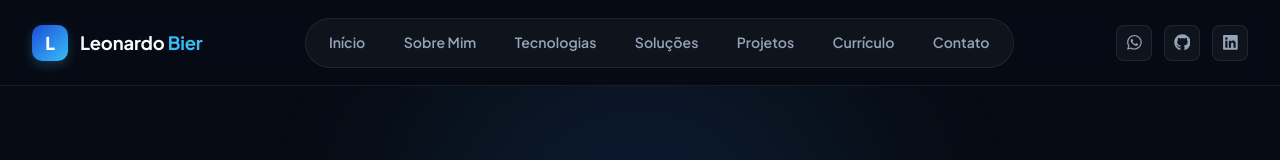
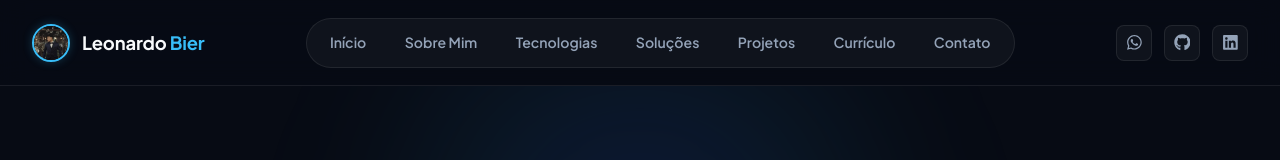
Before and after one commit to leonardobier/portfolio, a React (Vite) app: page / in a window 1280 px wide. Shown: the top 160 px of the page. Built offline with nearby package versions, Linux system fonts and the light colour scheme; no server answers.

Commit message:
feat(branding): substituir icone L pela foto de perfil no header e footer

```diff
--- a/src/components/Footer.jsx
+++ b/src/components/Footer.jsx
@@ -11,7 +11,15 @@ function Footer() {
       <div className="footer-container">
         <div className="footer-top">
           <div className="footer-brand">
-            <span className="brand-logo-circle">L</span>
+            <img
+              src="/imgs/perfil.png"
+              alt="Leonardo Bier"
+              className="brand-avatar"
+              onError={(e) => {
+                e.target.onerror = null;
+                e.target.src = "/imgs/profile.png";
+              }}
+            />
             <div>
               <h3>Leonardo Lage Bier</h3>
               <p>Desenvolvedor Full-Stack • Soluções Web & Desktop</p>
--- a/src/components/Header.jsx
+++ b/src/components/Header.jsx
@@ -28,7 +28,15 @@ function Header() {
       {/* Nome e Branding à esquerda */}
       <div className="profile">
         <a href="#hero" className="brand-link">
-          <span className="brand-logo-circle">L</span>
+          <img
+            src="/imgs/perfil.png"
+            alt="Leonardo Bier"
+            className="brand-avatar"
+            onError={(e) => {
+              e.target.onerror = null;
+              e.target.src = "/imgs/profile.png";
+            }}
+          />
           <span className="brand-name">
             Leonardo <span className="brand-accent">Bier</span>
           </span>
--- a/src/index.css
+++ b/src/index.css
@@ -167,6 +167,22 @@ body {
   align-items: center;
   gap: 0.75rem;
   text-decoration: none;
+}
+
+.brand-avatar {
+  width: 38px;
+  height: 38px;
+  border-radius: 50%;
+  object-fit: cover;
+  border: 2px solid var(--accent);
+  box-shadow: 0 0 10px var(--accent-glow);
+  transition: transform var(--transition-fast), box-shadow var(--transition-fast);
+}
+
+.brand-link:hover .brand-avatar,
+.footer-brand:hover .brand-avatar {
+  transform: scale(1.08);
+  box-shadow: 0 0 16px var(--accent);
 }
 
 .brand-logo-circle {
```
